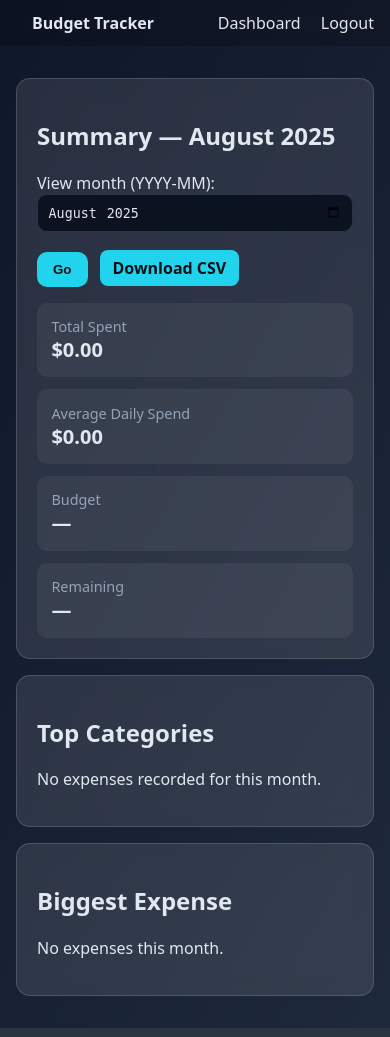
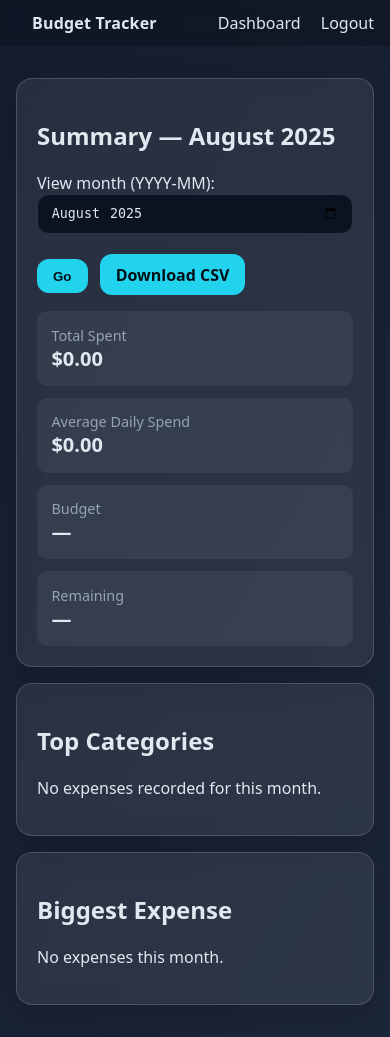
Before and after one commit to Syed-OS/student_budget_tracker, a Flask app: page /summary in a window 390 px wide. Run offline with Flask 3, Linux system fonts and the light colour scheme; the visitor is signed in with stand-in values (Sample User, id 1); data that the repository does not hold is empty.

Commit message:
immersive dynamic background, mood by remaining %, glassmorphism UI, a11y + responsive polish

```diff
--- a/static/css/style.css
+++ b/static/css/style.css
@@ -94,3 +94,90 @@ button {
 }
 table { width: 100%; border-collapse: collapse; }
 th, td { padding: 0.5rem; border-bottom: 1px solid rgba(255,255,255,0.1); text-align: left; }
+
+/* ====== Visual polish: immersive dynamic background ====== */
+@keyframes bgShift {
+  0% { background-position: 0% 50%; }
+  50% { background-position: 100% 50%; }
+  100% { background-position: 0% 50%; }
+}
+
+body.bg {
+  margin: 0; color: var(--text);
+  min-height: 100vh;
+  background: linear-gradient(120deg, var(--bg1), var(--bg2));
+  background-size: 200% 200%;
+  animation: bgShift 18s ease infinite;
+  font-family: system-ui, -apple-system, Segoe UI, Roboto, Inter, sans-serif;
+}
+
+/* Mood variants driven by remaining % (JS toggles these) */
+body.mood-green  { --bg1:#052e2b; --bg2:#0b5e55; }
+body.mood-yellow { --bg1:#3a3000; --bg2:#9a7b00; }
+body.mood-red    { --bg1:#3a0710; --bg2:#7a0f1f; }
+body.mood-critical { --bg1:#2a0004; --bg2:#5c0010; }
+
+/* Respect users who prefer reduced motion */
+@media (prefers-reduced-motion: reduce) {
+  body.bg { animation: none; }
+  #budget-bar { transition: none; }
+}
+
+/* ====== Glassmorphism cards ====== */
+.card {
+  background: rgba(255,255,255,0.08);
+  backdrop-filter: blur(10px);
+  border: 1px solid rgba(255,255,255,0.16);
+  border-radius: 16px;
+  padding: 1.25rem;
+  margin: 1rem 0;
+  box-shadow: 0 10px 30px rgba(0,0,0,0.15);
+}
+
+/* Buttons & inputs refinements */
+button, .btn {
+  display: inline-block;
+  margin-top: 0.75rem; padding: 0.6rem 1rem;
+  border-radius: 12px; border: none;
+  background: var(--accent); color: #001016; font-weight: 700; cursor: pointer;
+}
+button:hover, .btn:hover { filter: brightness(1.05); }
+
+input {
+  width: 100%; padding: 0.65rem 0.8rem; border-radius: 12px;
+  border: 1px solid #2a3444; background: #0b1220; color: var(--text);
+}
+
+/* Navbar polish */
+.nav {
+  display: flex; justify-content: space-between; align-items: center;
+  padding: 0.75rem 1rem; background: rgba(0,0,0,0.25); backdrop-filter: blur(8px);
+  position: sticky; top: 0; z-index: 10;
+}
+.nav a { color: var(--text); text-decoration: none; margin-left: 1rem; }
+.brand { color: var(--accent); font-weight: 800; letter-spacing: 0.2px; }
+
+/* Progress bar visuals already exist; ensure rounded look */
+.progress-container { border-radius: 10px; height: 22px; }
+#budget-bar { border-radius: 10px; }
+
+/* Tables: responsive + clean */
+table { width: 100%; border-collapse: collapse; font-size: 0.95rem; }
+th, td { padding: 0.6rem; border-bottom: 1px solid rgba(255,255,255,0.1); text-align: left; }
+@media (max-width: 600px) {
+  table { font-size: 0.88rem; }
+}
+
+/* Skip link for accessibility */
+.skip-link {
+  position: absolute; left: -9999px; top: auto; width: 1px; height: 1px; overflow: hidden;
+}
+.skip-link:focus {
+  position: fixed; left: 12px; top: 12px; width: auto; height: auto;
+  background: #111827; color: #fff; padding: 0.5rem 0.75rem; border-radius: 8px; z-index: 1000;
+}
+
+/* Focus outlines (keyboard users) */
+:focus-visible {
+  outline: 3px solid #22d3ee; outline-offset: 2px;
+}
--- a/static/js/main.js
+++ b/static/js/main.js
@@ -63,6 +63,16 @@ function setBarColorBy(percent, el) {
   else el.classList.add("critical");
 }
 
+// NEW: set body background mood
+function setBodyMoodBy(percent) {
+  const body = document.body;
+  body.classList.remove("mood-green", "mood-yellow", "mood-red", "mood-critical");
+  if (percent > 75) body.classList.add("mood-green");
+  else if (percent > 30) body.classList.add("mood-yellow");
+  else if (percent > 10) body.classList.add("mood-red");
+  else body.classList.add("mood-critical");
+}
+
 function showToast(message) {
   const toast = document.getElementById("toast");
   if (!toast) return;
@@ -74,6 +84,13 @@ function showToast(message) {
 document.addEventListener("DOMContentLoaded", () => {
   const expenseForm = document.querySelector('form[action="/add_expense"]');
   const budgetBar = document.getElementById("budget-bar");
+
+  // INITIAL: set body mood from server-rendered percent (if present)
+  const percentDiv = document.getElementById("percent-remaining");
+  if (percentDiv) {
+    const p = parseFloat(percentDiv.dataset.percent);
+    if (!Number.isNaN(p)) setBodyMoodBy(p);
+  }
 
   // Load charts (if present on the page)
   loadCharts();
@@ -97,10 +114,11 @@ document.addEventListener("DOMContentLoaded", () => {
         return;
       }
 
-      // Update health bar
+      // Update health bar + page mood
       if (budgetBar && data.percent !== null && data.percent !== undefined) {
         budgetBar.style.width = data.percent + "%";
         setBarColorBy(data.percent, budgetBar);
+        setBodyMoodBy(data.percent); // update background mood dynamically
       }
 
       // Fetch and show quote
```
Also changed, not shown: templates/dashboard.html (+5 -2 lines).
